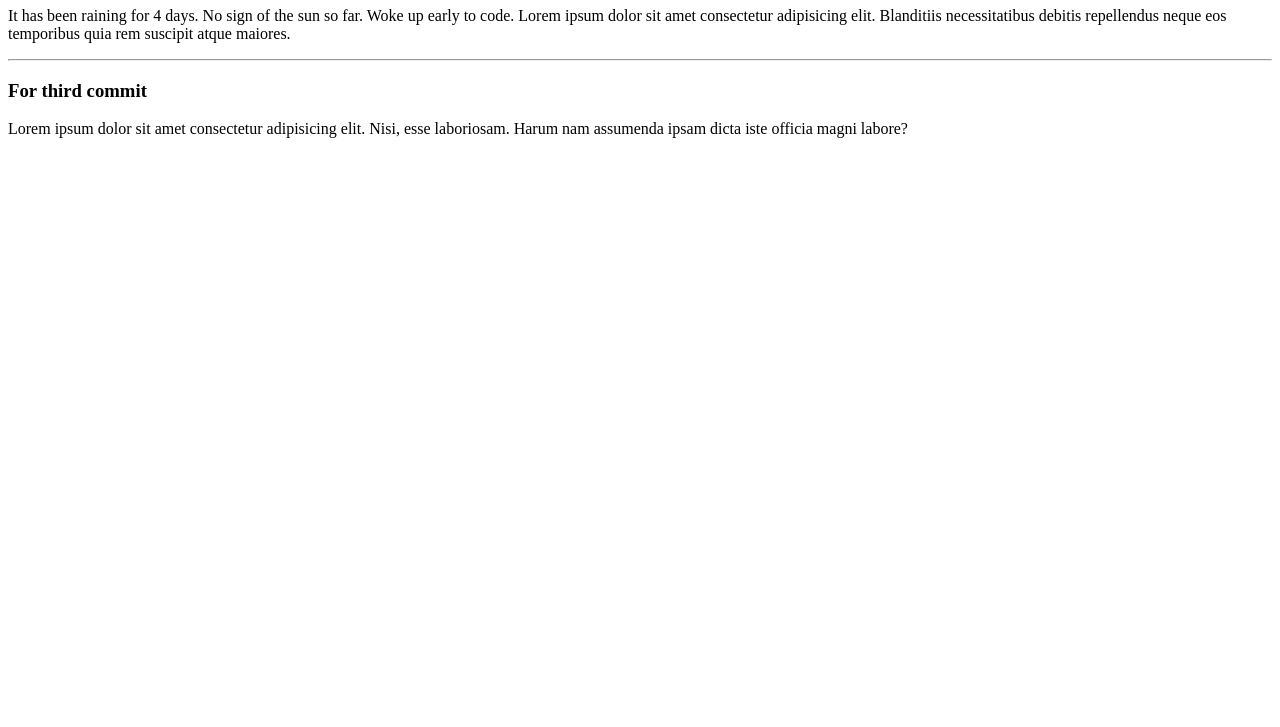
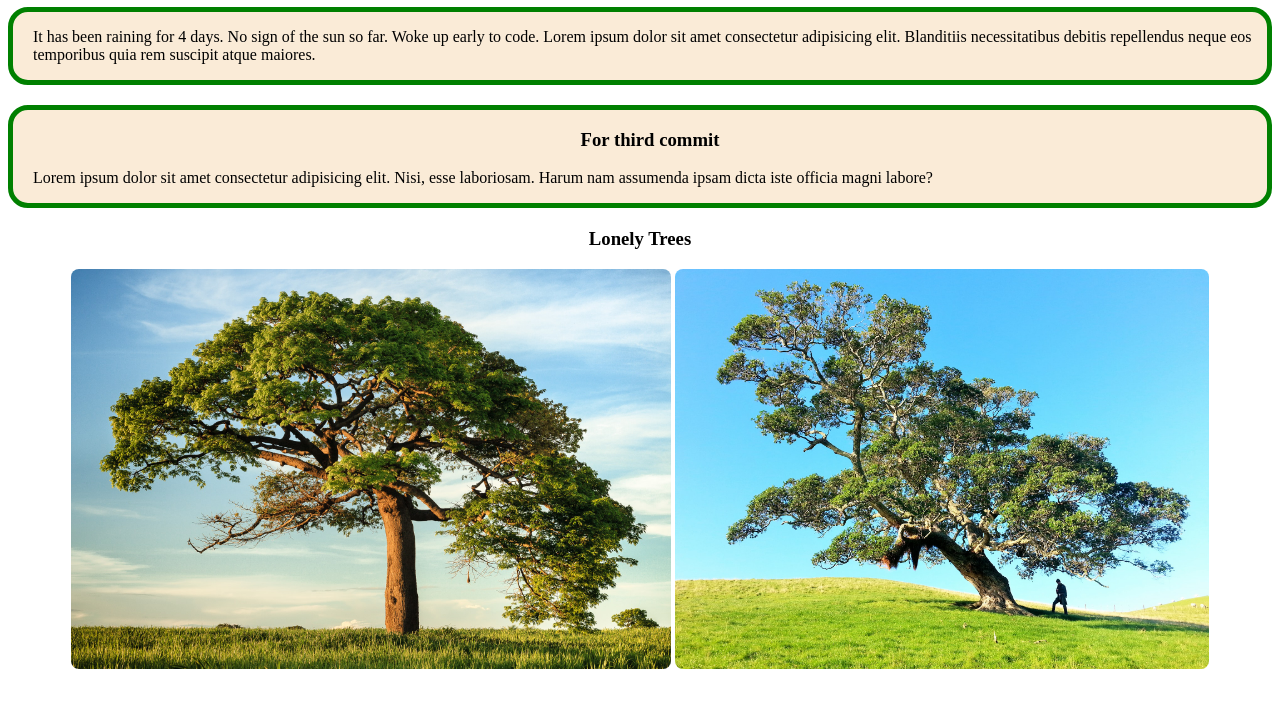
Before and after one commit to rezbd/basic-static-example-webpage, a plain HTML site: page index.html in a window 1280 px wide. Shown: the part 73-800 px from the top of the page. Drawn offline with Linux system fonts and the light colour scheme.

Commit message:
added images and styles

```diff
--- a/index.html
+++ b/index.html
@@ -5,12 +5,23 @@
     <meta http-equiv="X-UA-Compatible" content="IE=edge">
     <meta name="viewport" content="width=device-width, initial-scale=1.0">
     <title>Experimental Web Page</title>
+    <link rel="shortcut icon" href="img/tiger.jpg" type="image/x-icon">
+    <link rel="stylesheet" href="styles.css">
 </head>
 <body>
     <h1>This is a Beautiful Day</h1>
-    <p>It has been raining for 4 days. No sign of the sun so far. Woke up early to code. Lorem ipsum dolor sit amet consectetur adipisicing elit. Blanditiis necessitatibus debitis repellendus neque eos temporibus quia rem suscipit atque maiores.</p>
-    <hr>
-    <h3>For third commit</h3>
-    <p>Lorem ipsum dolor sit amet consectetur adipisicing elit. Nisi, esse laboriosam. Harum nam assumenda ipsam dicta iste officia magni labore?</p>
+    <div class="blog">
+        <p>It has been raining for 4 days. No sign of the sun so far. Woke up early to code. Lorem ipsum dolor sit amet consectetur adipisicing elit. Blanditiis necessitatibus debitis repellendus neque eos temporibus quia rem suscipit atque maiores.</p>
+    </div>
+
+    <div class="blog">
+        <h3>For third commit</h3>
+        <p>Lorem ipsum dolor sit amet consectetur adipisicing elit. Nisi, esse laboriosam. Harum nam assumenda ipsam dicta iste officia magni labore?</p>
+    </div>
+    <div class="images">
+        <h3>Lonely Trees</h3>
+        <img src="img/tree1.jpg" alt="a tree">
+        <img src="img/tree2.jpg" alt="a tree with a man">
+    </div>
 </body>
 </html>
--- /dev/null
+++ b/styles.css
@@ -0,0 +1,31 @@
+h1{
+    text-align: center;
+}
+
+h3{
+    text-align: center;
+}
+
+.blog{
+    border: 5px solid green;
+    border-radius: 20px;
+    margin-top: 20px;
+    padding-left: 20px;
+    width: auto;
+    background-color: antiquewhite;
+}
+
+.images{
+
+    height:auto;
+    margin-top: 20px;
+    margin-bottom: 20px;
+    text-align: center;
+
+}
+img{
+    width: auto;
+    height: 400px;
+    display: inline;
+    border-radius: 8px;
+}
```
Also changed, not shown: img/tiger.jpg (added), img/tree1.jpg (added), img/tree2.jpg (added).
